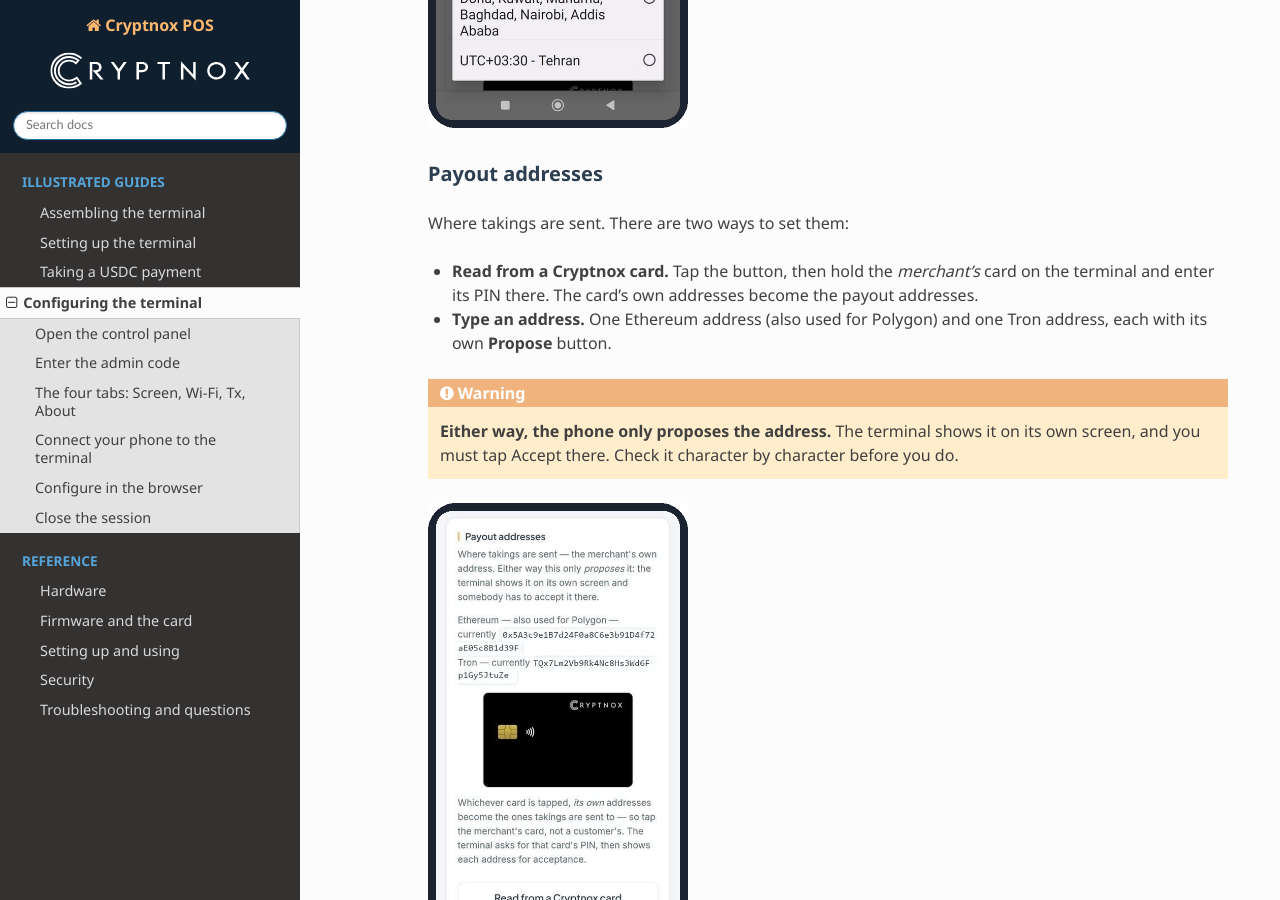
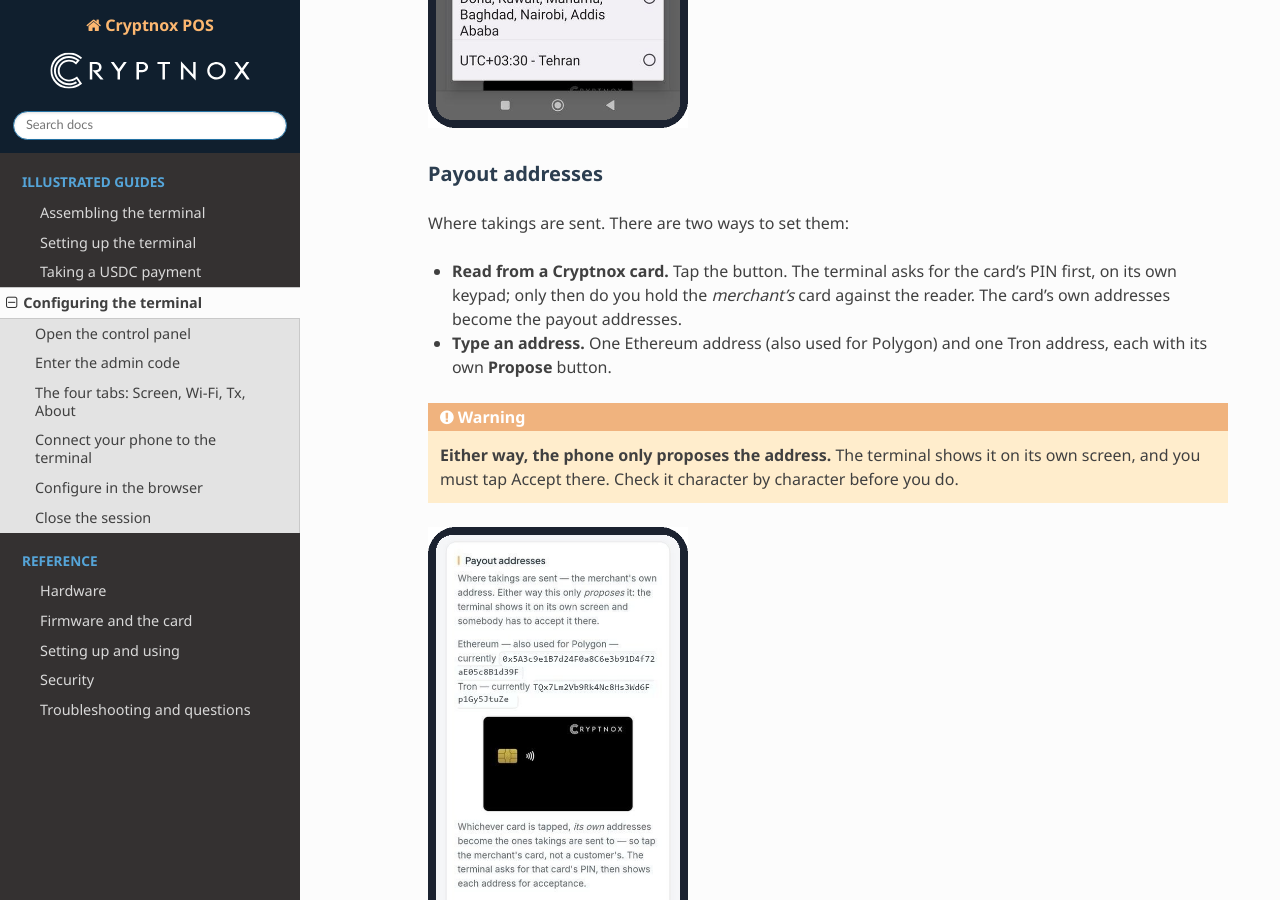
Before and after one commit to embarquech/cryptnox-pos, a Sphinx documentation site: the page built from docs/source/guide-settings.rst, in a window 1280 px wide and 900 px high, scrolled down 11197 px. Built offline with Sphinx 7.4.7 and the Read the Docs theme 3.1.0, drawn with Linux system fonts in a browser that asks for light colours.

Commit message:
docs: the card PIN comes before the card, not after
"Read from a Cryptnox card" read: tap the button, then hold the merchant's
card on the terminal and enter its PIN there. The terminal asks for the PIN
on its own keypad first, and only then is the card held against the reader.

The first-run guide already had the order right: its Card PIN screen comes
before Hold card to reader. Reported by Yann.

Co-Authored-By: Claude Opus 5 <noreply@anthropic.com>

```diff
--- a/docs/source/guide-settings.rst
+++ b/docs/source/guide-settings.rst
@@ -275,7 +275,9 @@ Payout addresses
 
 Where takings are sent. There are two ways to set them:
 
-* **Read from a Cryptnox card.** Tap the button, then hold the *merchant's* card on the terminal and enter its PIN there. The card's own addresses become the payout addresses.
+* **Read from a Cryptnox card.** Tap the button. The terminal asks for the card's
+  PIN first, on its own keypad; only then do you hold the *merchant's* card
+  against the reader. The card's own addresses become the payout addresses.
 * **Type an address.** One Ethereum address (also used for Polygon) and one Tron address, each with its own **Propose** button.
 
 .. warning::
```
